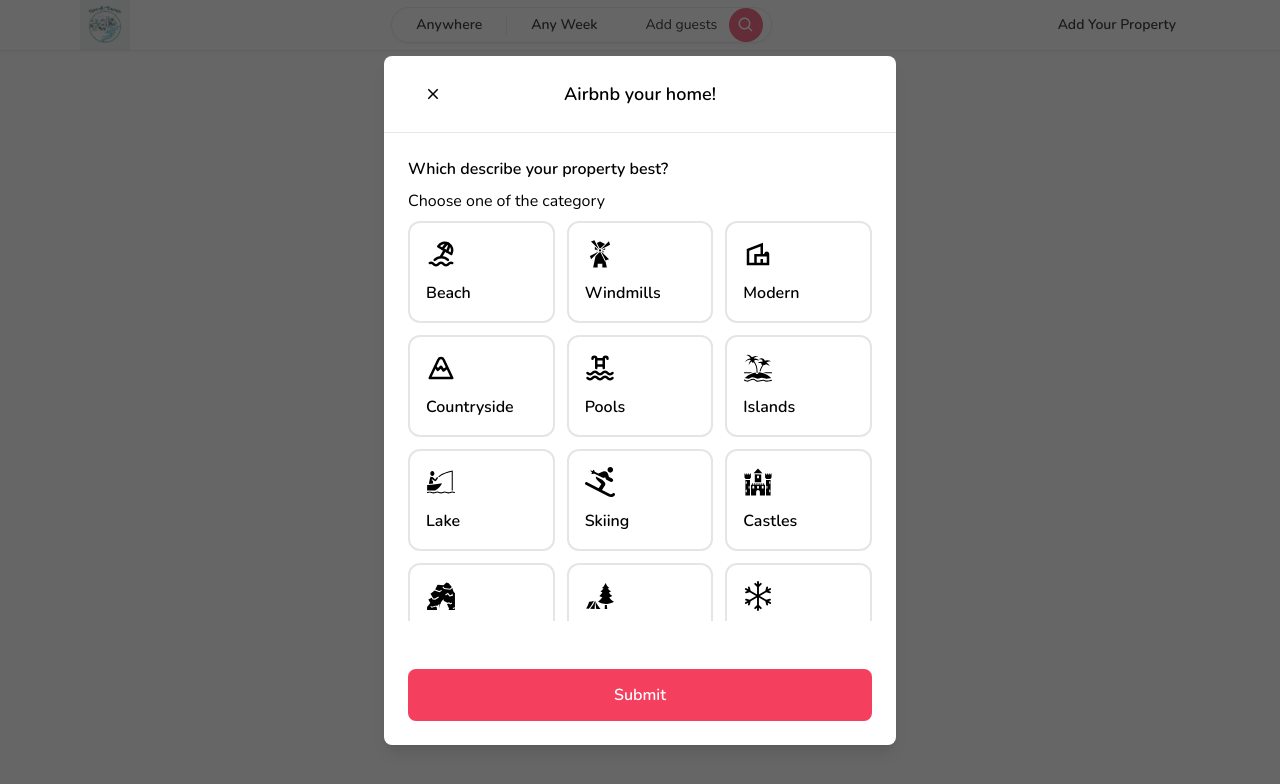
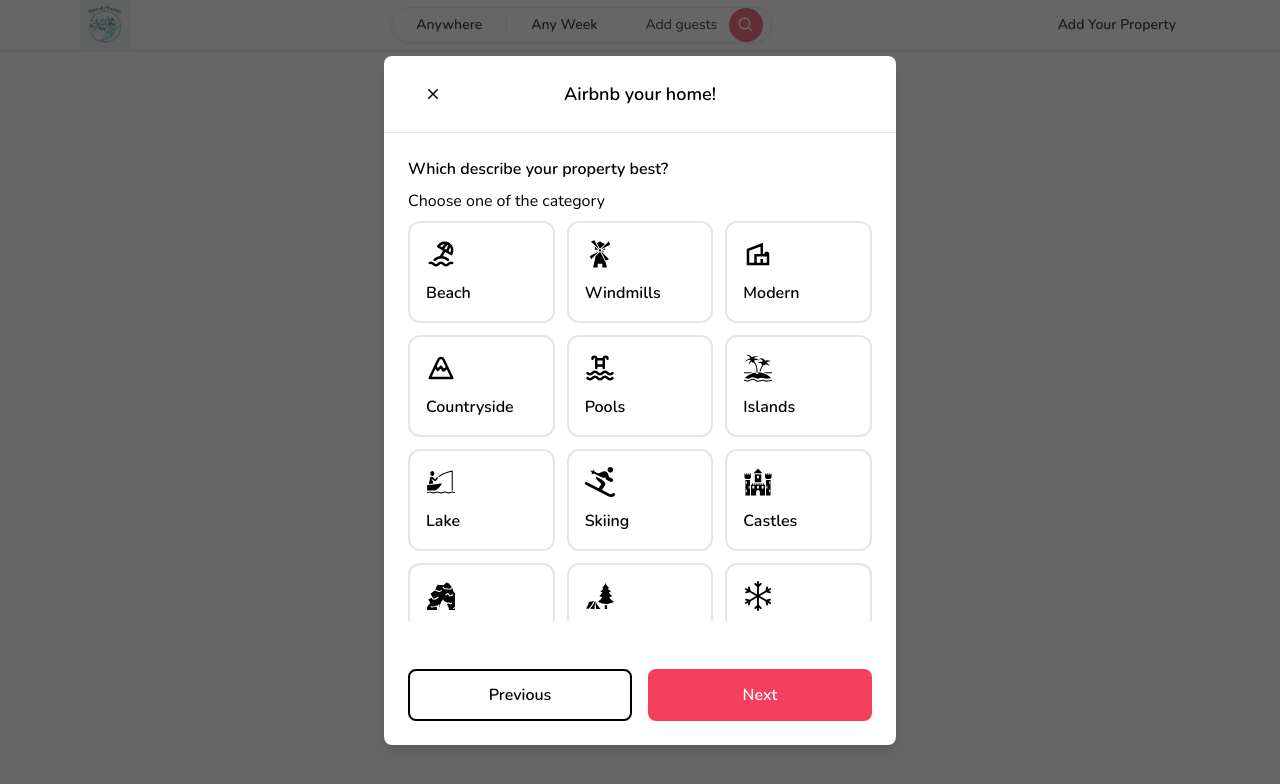
Before and after one commit to suvankars/open-air-museum, a Next.js app: page / in a window 1280 px wide. Both pictures are taken after a click on the element "Add Your Property". Shown: the top 784 px of the page. Built offline with nearby package versions, Linux system fonts and the light colour scheme.

Commit message:
added place holder steps for stepper component

```diff
--- /dev/null
+++ b/app/components/modals/Description.tsx
@@ -0,0 +1,9 @@
+const Description = () => {
+    return (
+        <div>
+            Description place holder
+        </div>
+    )
+}
+
+export default Description
--- /dev/null
+++ b/app/components/modals/Images.tsx
@@ -0,0 +1,9 @@
+const Images = () => {
+    return (
+        <div>
+            Images place holder
+        </div>
+    )
+}
+
+export default Images
--- /dev/null
+++ b/app/components/modals/Info.tsx
@@ -0,0 +1,9 @@
+const Info = () => {
+    return (
+        <div>
+            Info place holder
+        </div>
+    )
+}
+
+export default Info
--- a/app/components/modals/ListingModal.tsx
+++ b/app/components/modals/ListingModal.tsx
@@ -6,6 +6,12 @@
 import { categories } from "@/app/utils/categories"
 import CategoryInput from "../Input/categoryInput"
 import { FieldValues, useForm } from "react-hook-form"
+import Location from "./Location"
+import Info from "./Info"
+import Price from "./Price"
+import Description from "./Description"
+import Images from "./Images"
+import ThankYou from "./ThankYou"
 
 enum STEPS {
     CATEGORY = 0,
@@ -13,7 +19,8 @@
     INFO = 2,
     IMAGES = 3,
     DESCRIPTION = 4,
-    PRICE = 5
+    PRICE = 5,
+    THANKYOU=6
 }
 
 const ListingModal = () => {
@@ -46,26 +53,36 @@
     const category = watch('category')
 
     const onBack = () => {
-        setStep((value) => value + 1)
+        setStep((value) => value - 1)
     }
 
-    const onPrev = () => {
+    const onNext = () => {
+        console.log("onNext1", step)
         setStep((value) => value + 1)
+
+        console.log("onNext2", step)
     }
 
     const actionLabel = useMemo(() => {
         if (step === STEPS.PRICE) {
-            return 'Create'
+            return 'Submit'
         }
 
-        return "Submit"
+        if (step ===STEPS.THANKYOU) {
+            return undefined
+        }
+
+        return "Next"
     }, [step])
 
     const secondaryActionLabel = useMemo(() => {
-        if (step !== STEPS.CATEGORY) {
+        if (step === (STEPS.CATEGORY || STEPS.THANKYOU)) {
+            return undefined
+        } else {
             return "Previous"
         }
-        return undefined
+
+
     }, [step])
 
     const setCustomValue = (id: string, value: string) => {
@@ -87,7 +104,7 @@
                         <CategoryInput
                             label={item.label}
                             icon={item.icon}
-                            selected={category===item.label}
+                            selected={category === item.label}
                             onClickCB={(category) => setCustomValue('category', category)}
                         />
                     </div>
@@ -95,15 +112,46 @@
             })}
         </div>
     </div>
+
+    switch (step) {
+        case STEPS.CATEGORY:
+            bodyContent
+            break;
+        case STEPS.LOCATION:
+            bodyContent = <Location />
+            break;
+        case STEPS.INFO:
+            bodyContent = <Info />
+            break;
+        case STEPS.IMAGES:
+            bodyContent = <Images/>
+            break;
+        case STEPS.DESCRIPTION:
+            bodyContent = <Description/>
+            break;
+        case STEPS.PRICE:
+            bodyContent = <Price/>
+            break;
+        default:
+            bodyContent = <ThankYou/>
+            break;
+    }
+
+    const handleOnClose =()=>{
+        listingModal.onClose()
+        setStep(0)
+    }
+
+
     return (
         <Modal
-            onClose={listingModal.onClose}
-            onSubmit={listingModal.onClose}
+            onClose={handleOnClose}
+            onSubmit={onNext}
             isOpen={listingModal.isOpen}
             title="Airbnb your home!"
             actionLabel={actionLabel}
             secondaryActionLabel={secondaryActionLabel}
-            secondaryAction={onPrev}
+            secondaryAction={onBack}
             body={bodyContent} />
     )
 }
--- /dev/null
+++ b/app/components/modals/Location.tsx
@@ -0,0 +1,9 @@
+import { FC } from "react"
+
+const Location: FC = ()=>{
+    return <div>
+        Location step
+    </div>
+}
+
+export default Location
--- a/app/components/modals/Modal.tsx
+++ b/app/components/modals/Modal.tsx
@@ -11,7 +11,7 @@
     title?: string;
     body?: React.ReactElement;
     footer?: React.ReactElement;
-    actionLabel: string;
+    actionLabel: string | undefined
     disabled?: boolean;
     secondaryAction?: () => void;
     secondaryActionLabel?: string;
@@ -113,11 +113,13 @@
                                             outline
                                         />
                                     )}
-                                    <Button
-                                        disabled={disabled}
-                                        label={actionLabel}
-                                        onClick={handleSubmit}
-                                    />
+                                    {actionLabel && (
+                                        <Button
+                                            disabled={disabled}
+                                            label={actionLabel}
+                                            onClick={handleSubmit}
+                                        />
+                                    )}
                                 </div>
                                 {footer}
                             </div>
--- /dev/null
+++ b/app/components/modals/Price.tsx
@@ -0,0 +1,9 @@
+const Price = () => {
+    return (
+        <div>
+            Price place holder
+        </div>
+    )
+}
+
+export default Price
--- /dev/null
+++ b/app/components/modals/ThankYou.tsx
@@ -0,0 +1,9 @@
+const ThankYou =() =>{
+    return (
+        <div>
+            Thank you for creating a linstng, your property will be live soon
+        </div>
+    )
+}
+
+export default ThankYou
```
